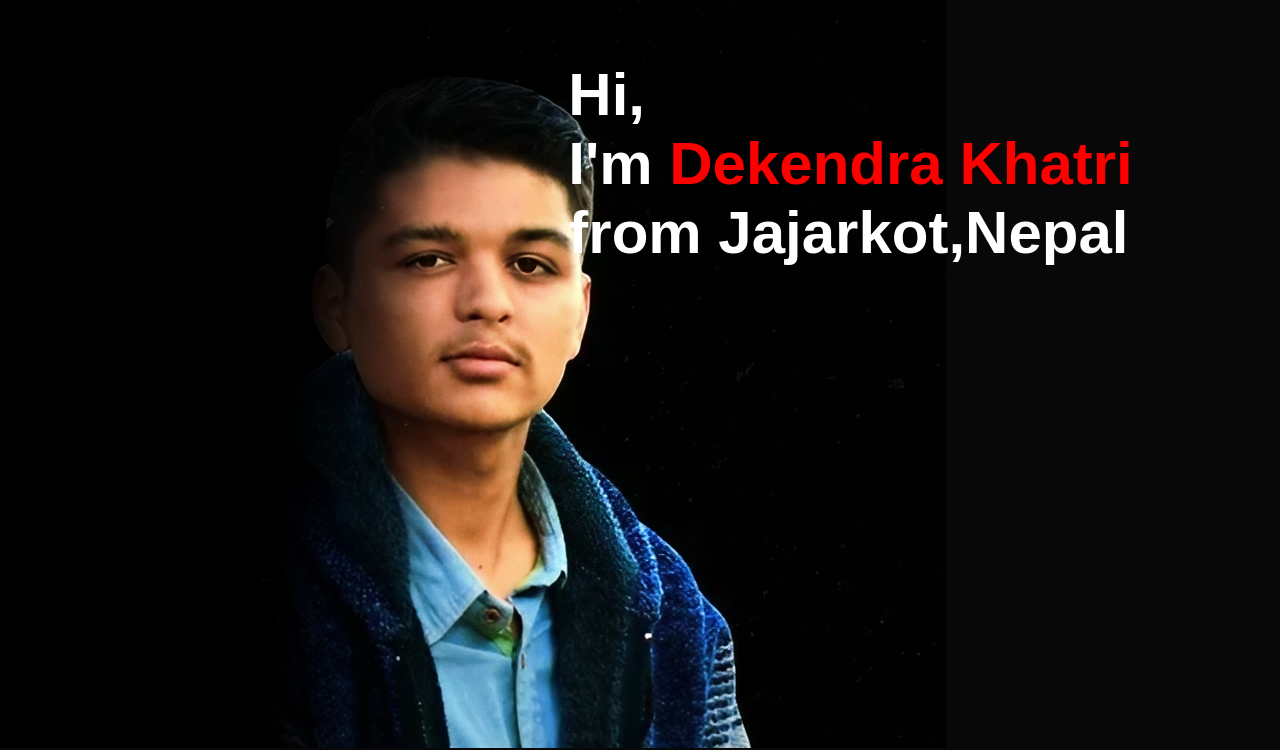
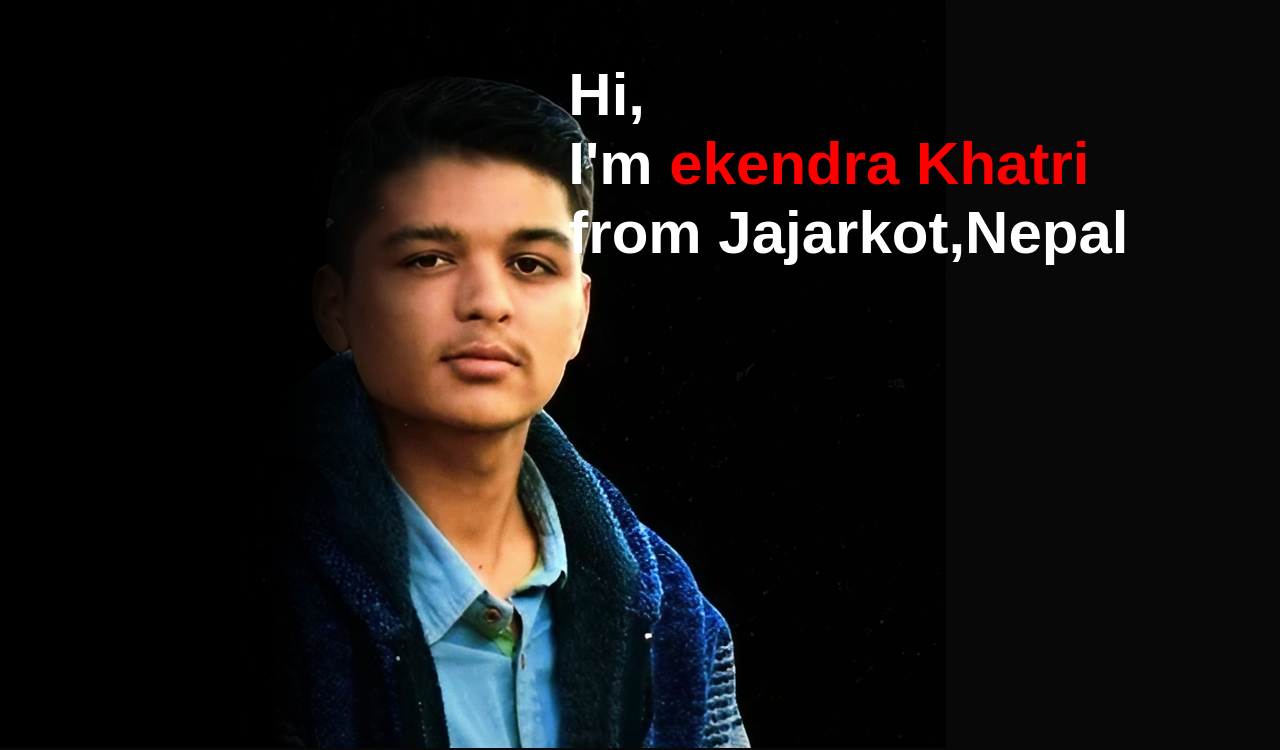
Before and after one commit to Rajuraju2060/portfolio-dkndra, a plain HTML site: page index.html in a window 1280 px wide. Shown: the part 52-802 px from the top of the page. Drawn offline with Linux system fonts and the light colour scheme.

Commit message:
nbvb
hkjhhjjklh

```diff
--- a/index.html
+++ b/index.html
@@ -28,7 +28,7 @@
             <i class="fa-solid fa-bars" id="open" onclick="openmenu()"></i>
         </nav>
         <div class="header-text">
-             <h1 id="big">Hi,<br> I'm <span class="span"><b>Dekendra Khatri</b></span><span class="sp"> from </span><span class="sp2"> Jajarkot,Nepal</span></h1>
+             <h1 id="big">Hi,<br> I'm <span class="span"><b>ekendra Khatri</b></span><span class="sp"> from </span><span class="sp2"> Jajarkot,Nepal</span></h1>
              <h1 id="small">Hi,<br> I'm <span class="span"><b>Dekendra Khatri</b></span></h1>
         </div>
     </div>
```
